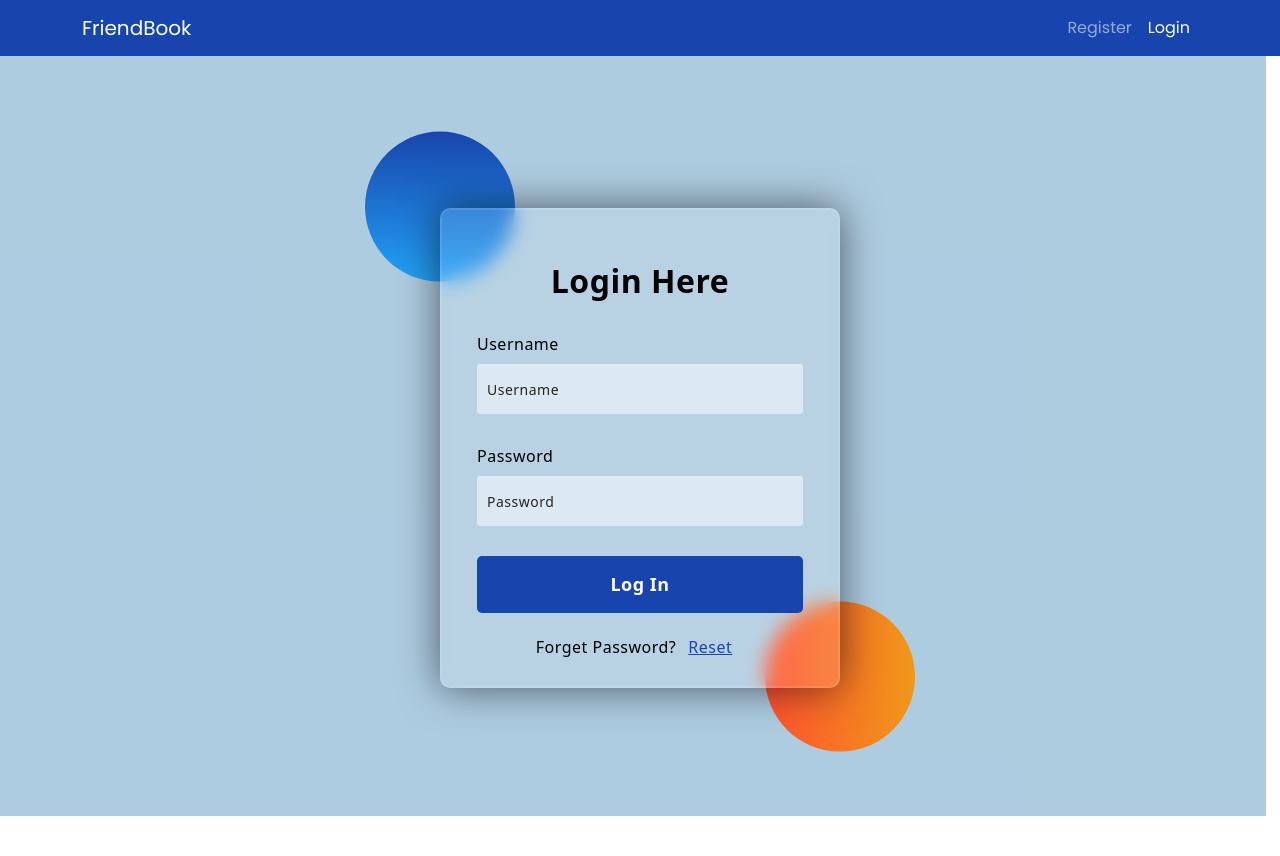
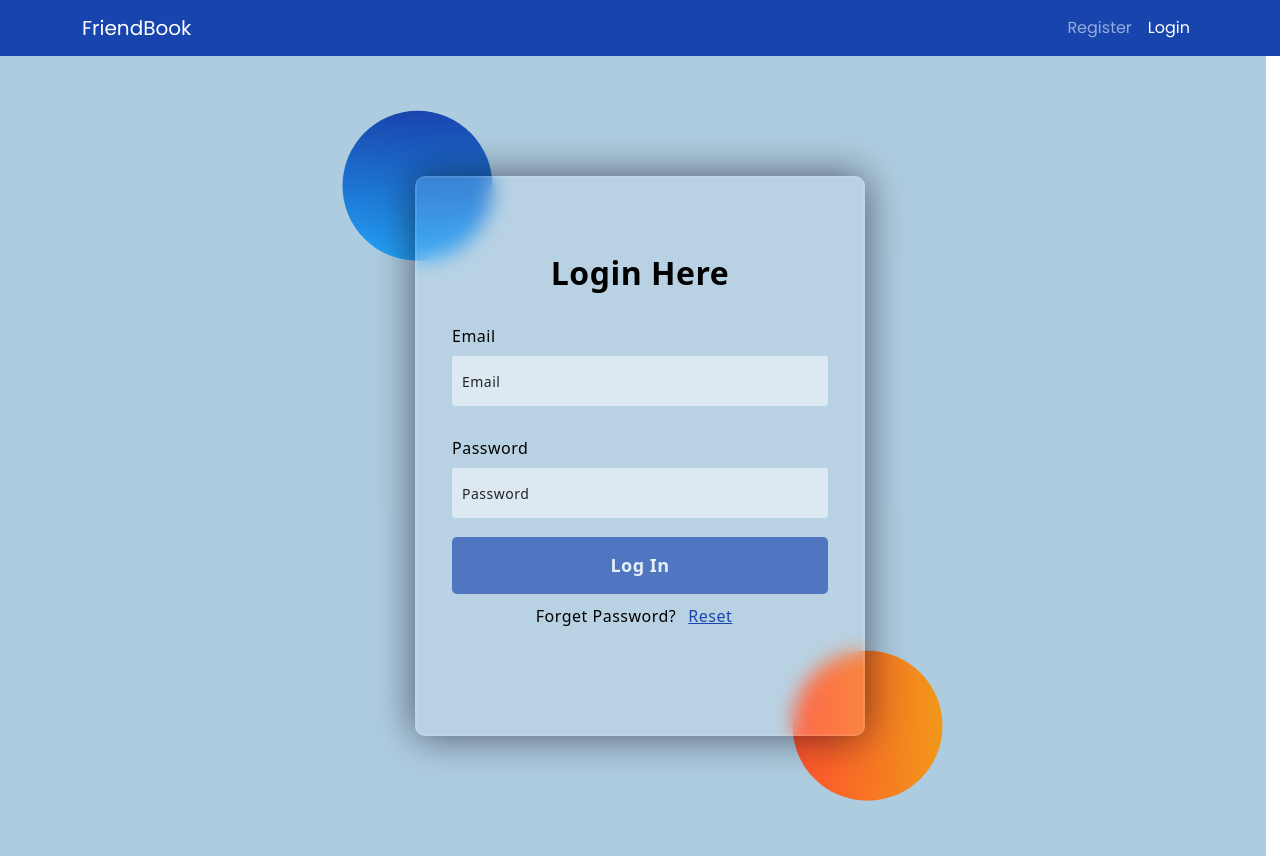
Before and after one commit to RahimaKhanam/freindBookApp, an Angular app: page /login in a window 1280 px wide. Before the commit the page ends 816 px from the top, so only its background shows below. Built offline with nearby package versions, Linux system fonts and the light colour scheme.

Commit message:
Register and Login fixed

```diff
--- a/src/app/pages/login/login.component.html
+++ b/src/app/pages/login/login.component.html
@@ -3,18 +3,42 @@
         <div class="shape"></div>
         <div class="shape"></div>
     </div>
-    <form>
-        <h3>Login Here</h3>
+    <form [formGroup]="loginForm" (ngSubmit)="loginUser()">
+        <h3 [ngClass]="{'mt-4': loginForm.valid ||
+        (loginForm.get('email')?.untouched &&
+        loginForm.get('password')?.untouched) }">Login Here</h3>
 
-        <label for="username">Username</label>
-        <input type="text" placeholder="Username" id="username">
+        <label for="email">Email</label>
+        <input type="text" placeholder="Email" id="email" formControlName="email" class="form-control"
+            [ngClass]="{'is-invalid':!loginForm.get('email')?.valid && loginForm.get('email')?.touched}">
+        <div class="text-danger text-small"
+            *ngIf="loginForm.get('email')?.errors?.['required'] && loginForm.get('email')?.touched">
+            Email is required
+        </div>
+        <div class="text-danger text-small"
+            *ngIf="loginForm.get('email')?.errors?.['pattern'] && loginForm.get('email')?.touched">
+            Enter a valid email address, e.g., name@example.com
+        </div>
 
         <label for="password">Password</label>
-        <input type="password" placeholder="Password" id="password">
+        <input type="password" placeholder="Password" id="password" formControlName="password" class="form-control"
+            [ngClass]="{'is-invalid':!loginForm.get('password')?.valid && loginForm.get('password')?.touched}">
+        <div class="text-danger text-small"
+            *ngIf="loginForm.get('password')?.errors?.['required'] && loginForm.get('password')?.touched">
+            Password is required
+        </div>
+        <div class="text-danger text-small"
+            *ngIf="loginForm.get('password')?.errors?.['pattern'] && loginForm.get('password')?.touched">
+            Password should contain a capital letter, small letters, a special character, and numbers.
+        </div>
 
-        <button type="button" class="btn btn-white">Log In</button>
+        <button  [disabled]="!loginForm.valid || loading" type="submit" class="btn btn-white">
+            <span *ngIf="loading" class="spinner-grow spinner-grow-sm" role="status" aria-hidden="true"></span>
+            Log In
+        </button>
+
         <div class="btn2">
-            Forget Password?<button class="btn btn-link">Reset</button >
+            Forget Password?<button class="btn btn-link">Reset</button>
         </div>
     </form>
 </div>
--- a/src/app/pages/login/login.component.scss
+++ b/src/app/pages/login/login.component.scss
@@ -1,13 +1,13 @@
 .bg {
 	background-color: rgba(159, 195, 219, 0.842) !important;
 	width: 98.93vw;
-	height: 95vh;
+	height: 100vh;
 
 	.background {
 		width: 450px;
 		height: 520px;
 		position: absolute;
-		transform: translate(-50%, -42%);
+		transform: translate(-55%, -46%);
 		left: 50%;
 		top: 50%;
 
@@ -28,15 +28,15 @@
 				background: linear-gradient(to right,
 						#ff512f,
 						#f09819);
-				right: -50px;
-				bottom: -50px;
+				right: -100px;
+				bottom: -120px;
 			}
 		}
 	}
 
 	form {
-		height: 480px;
-		width: 400px;
+		height: 560px;
+		width: 450px;
 		background-color: rgba(255, 255, 255, 0.13);
 		position: absolute;
 		transform: translate(-50%, -40%);
@@ -86,7 +86,7 @@
 		}
 
 		.btn-white {
-			margin-top: 30px;
+			margin-top: 5%;
 			width: 100%;
 			background-color: #1845ad;
 			color: white !important;
@@ -97,14 +97,19 @@
 			cursor: pointer;
 		}
 
-		.btn2{
+		.btn2 {
 			display: flex;
 			align-items: center;
 			justify-content: center;
-			margin: 5% 0;
-			.btn-link{
+			margin: 1% 0;
+
+			.btn-link {
 				color: #1845ad !important;
 			}
 		}
+
+		.text-danger {
+			margin: 1% 0;
+		}
 	}
 }
--- a/src/app/pages/login/login.component.ts
+++ b/src/app/pages/login/login.component.ts
@@ -1,4 +1,8 @@
 import { Component, OnInit } from '@angular/core';
+import { FormBuilder, Validators } from '@angular/forms';
+import { Router } from '@angular/router';
+import { ToastrService } from 'ngx-toastr';
+import { UserService } from 'src/app/service/user/user.service';
 
 @Component({
   selector: 'login',
@@ -6,10 +10,39 @@ import { Component, OnInit } from '@angular/core';
   styleUrls: ['./login.component.scss']
 })
 export class LoginComponent implements OnInit {
+  loginForm = this.builder.group({
+    email: this.builder.control('', [Validators.required, Validators.pattern("[a-z0-9._%+-]+@[a-z0-9.-]+\.[a-z]{2,4}$")]),
+    password: this.builder.control('', [Validators.required, Validators.pattern('(?=.*[a-z])(?=.*[A-Z])(?=.*[0-9])(?=.*[$@$!%*?&])[A-Za-z\d$@$!%*?&].{8,}')]),
+  });
+  loading = false;
 
-  constructor() { }
+
+  constructor(private builder: FormBuilder, private toastr: ToastrService, private userService: UserService,
+    private router: Router) { }
 
   ngOnInit(): void {
   }
 
+  loginUser() {
+    this.loading = true;
+    // let userData: User = {
+    //   firstName: this.registerForm.value.firstName,
+    //   lastName: this.registerForm.value.lastName,
+    //   email: this.registerForm.value,
+    //   dob: this.registerForm.value.dob,
+    //   gender: this.registerForm.value,
+    //   password: this.registerForm.value,
+    // }
+    // if (this.loginForm.valid) {
+    //   console.log(this.loginForm.value);
+    //   this.userService.registerUser(this.loginForm.value).subscribe((result: any) => {
+    //     this.toastr.success(result.message, 'Registered successfully')
+    //     this.router.navigate(['login'])
+    //   });
+    // } else {
+    //   this.toastr.warning('Please enter valid data.');
+    //   this.loading = false;
+    // }
+  }
+
 }
--- a/src/app/pages/register/register.component.html
+++ b/src/app/pages/register/register.component.html
@@ -4,7 +4,12 @@
         <div class="shape"></div>
     </div>
     <form [formGroup]="registerForm" (ngSubmit)="registerUser()">
-        <h3>Register Here</h3>
+        <h3 [ngClass]="{'mt-4': registerForm.valid || (registerForm.get('firstName')?.untouched &&
+        registerForm.get('lastName')?.untouched &&
+        registerForm.get('email')?.untouched &&
+        registerForm.get('gender')?.untouched &&
+        registerForm.get('dob')?.untouched &&
+        registerForm.get('password')?.untouched) }">Register Here</h3>
         <div class="row">
             <div class="col-md-6">
                 <label for="firstName">First Name</label>
@@ -99,7 +104,6 @@
 
         <button [disabled]="!registerForm.valid || loading" type="submit" class="btn btn-white">
             <span *ngIf="loading" class="spinner-grow spinner-grow-sm" role="status" aria-hidden="true"></span>
-            <!-- <span *ngIf="loading" class="spinner-border spinner-border-sm mr1"></span> -->
             Register
         </button>
         <div class="btn2">
--- a/src/app/pages/register/register.component.ts
+++ b/src/app/pages/register/register.component.ts
@@ -31,17 +31,19 @@ export class RegisterComponent implements OnInit {
 
   registerUser() {
     this.loading = true;
-    // let userData: User = {
-    //   firstName : this.registerForm.value.firstName ,
-    // lastName  : this.registerForm.value.lastName ,
-    // email  : this.registerForm.value ,
-    // dob : this.registerForm.value.dob,
-    // gender  : this.registerForm.value ,
-    // password  : this.registerForm.value ,
-    // }
+
+    let userData: User = {
+      firstName: this.registerForm.value.firstName as string,
+      lastName: this.registerForm.value.lastName as string,
+      email: this.registerForm.value as string,
+      dob: this.registerForm.value.dob as string,
+      gender: this.registerForm.value as string,
+      password: this.registerForm.value as string,
+    }
+
     if (this.registerForm.valid) {
       console.log(this.registerForm.value);
-      this.userService.registerUser(this.registerForm.value).subscribe((result: any) => {
+      this.userService.registerUser(userData).subscribe((result: any) => {
         this.toastr.success(result.message, 'Registered successfully')
         this.router.navigate(['login'])
       });
--- a/src/app/service/user/user.service.ts
+++ b/src/app/service/user/user.service.ts
@@ -1,5 +1,6 @@
 import { HttpClient } from '@angular/common/http';
 import { Injectable } from '@angular/core';
+import { Observable } from 'rxjs';
 import { User } from 'src/app/modals/user';
 
 @Injectable({
@@ -11,7 +12,7 @@ export class UserService {
 
   apiurl = 'http://3.17.216.66:3000/';
 
-  registerUser(newUser: any) {
-    return this.http.post(this.apiurl + 'users/register', newUser)
+  registerUser(newUser: User) : Observable<User> {
+    return this.http.post<User>(this.apiurl + 'users/register', newUser)
   }
 }
```
Also changed, not shown: src/app/modals/user.ts (+7 -7 lines).
